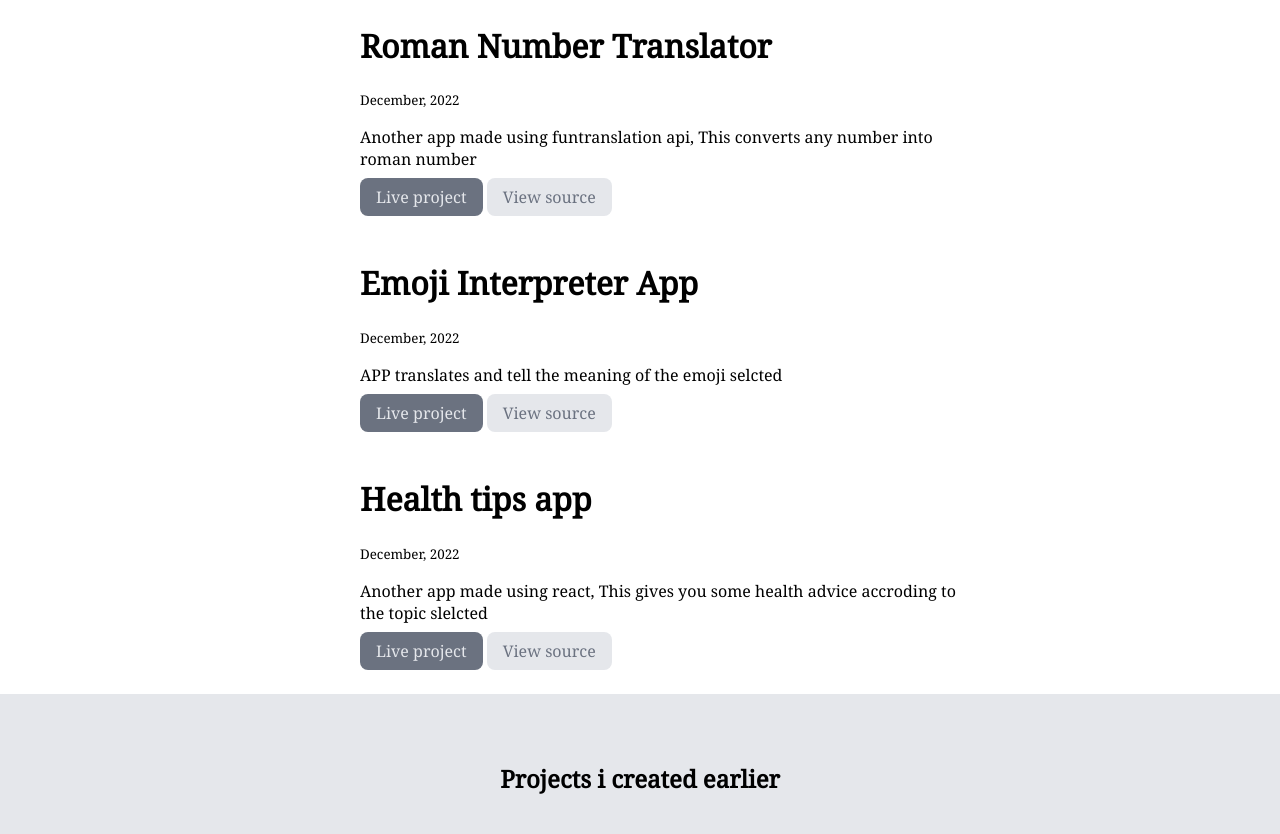
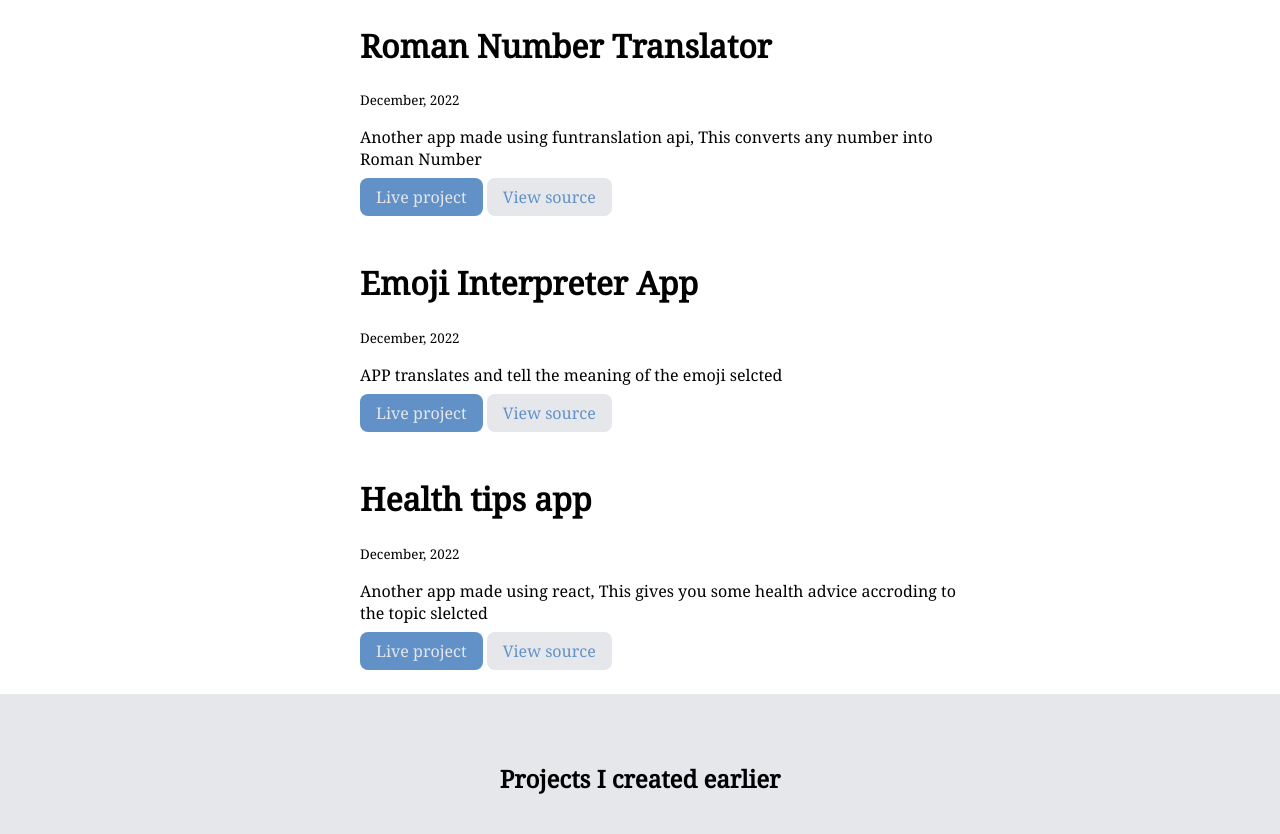
Before and after one commit to AtulPatidar1709/AtulPatidarPortfolio, a plain HTML site: page projects.html in a window 1280 px wide. Shown: the part 1460-2294 px from the top of the page. Drawn offline with Linux system fonts and the light colour scheme.

Commit message:
neog changes

```diff
--- a/projects.html
+++ b/projects.html
@@ -60,7 +60,7 @@
             <div class="container container-center">
                 <h1>Roman Number Translator</h1>
                 <small>December, 2022</small>
-                 <p>Another app made using funtranslation api, This converts any number into roman number</p>
+                 <p>Another app made using funtranslation api, This converts any number into Roman Number</p>
                 <a class="button primary-link" href="https://translationapi.netlify.app/"> Live project</a>
                 <a class="button secondary-link" href="https://github.com/AtulPatidar1709/translation-api.git">View source </a>
             </div>
@@ -86,7 +86,7 @@
     </ul>
     <section class="section off-white-sec">
         <div class="container container-center">
-            <h1>Projects i created earlier</h1>
+            <h1>Projects I created earlier</h1>
             <!-- <p>This will have white background</p> -->
         </div>
     </section>
--- a/style.css
+++ b/style.css
@@ -4,7 +4,7 @@ body{
     margin: 0px;
 }
 :root{
-    --primary-color: #6B7280;
+    --primary-color: #6191c7;
     --secondary-color:#E5E7EB;
 }
 hr{
```
Also changed, not shown: blogs.html (line endings or trailing spaces).
